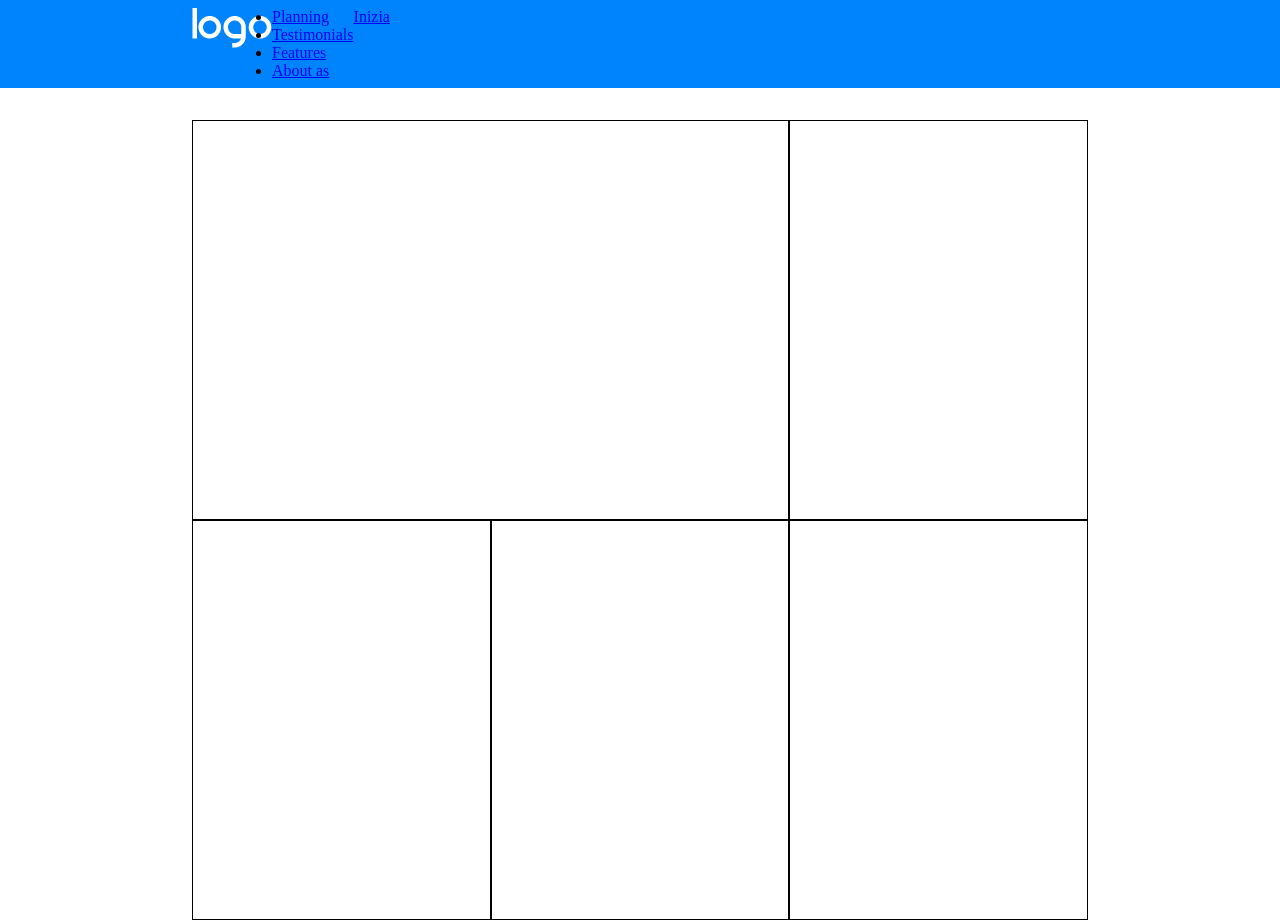
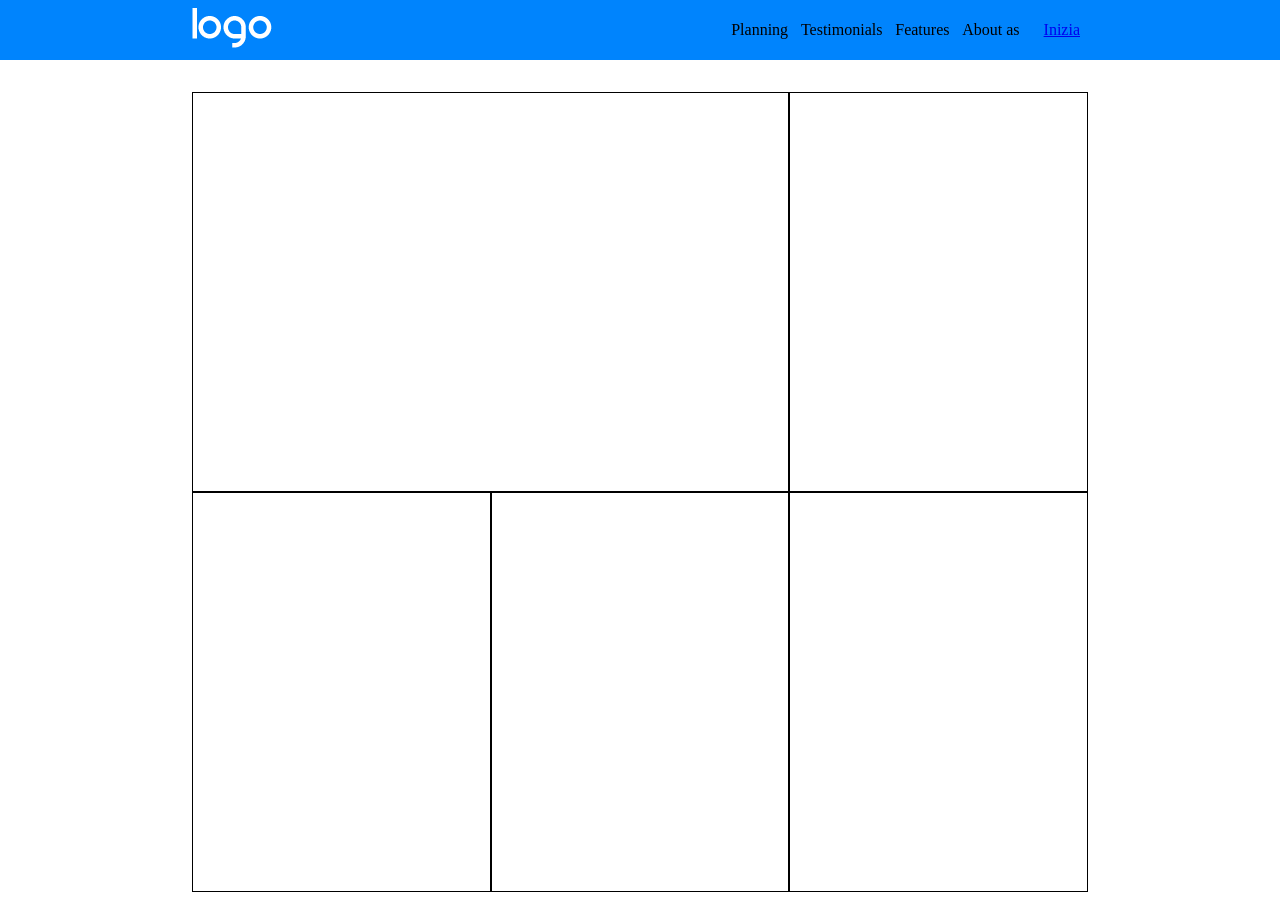
Before and after one commit to francescominutella/htmlcss-responsive-layout, a plain HTML site: page index.html in a window 1280 px wide. Shown: the top 923 px of the page. Drawn offline with Linux system fonts and the light colour scheme.

Commit message:
header: setting NAVbarr d_flex + jc:end in menu_rgt

```diff
--- a/css/style.css
+++ b/css/style.css
@@ -14,9 +14,14 @@
     --footer: rgba(51, 51, 51, 1);
 }
 
-.d_flex{
+.d_flex {
     display: flex;
 }
+
+img {
+    max-width: 100%;
+}
+
 
 /* #endregion UTILITY */
 
@@ -27,15 +32,27 @@
     width: 70%;
 }
 
+.lst_unstyle {
+    list-style: none;
+}
+
+.btn {
+    text-align: center;
+    padding: 0.5rem 0.5rem;
+    display: inline-block;
+    border-radius: 10px;
+}
+
 [class^="col_"] {
     padding: 0 1rem;
 }
 
-section{
+section {
     padding: 2rem 0;
 }
 
-.planning, .benefit{
+.planning,
+.benefit {
     background-color: var(--secondary);
 }
 
@@ -50,19 +67,20 @@ section{
     border: 1px solid black;
 }
 
-.dbg .txt_committed{
+.dbg .txt_committed {
     height: 200px;
     background-color: cadetblue;
 }
 
-.dbg .card_testimonial{
+.dbg .card_testimonial {
     height: 200px;
     background-color: cadetblue;
 }
 
-.dbg .cta{
+.dbg .cta {
     background-color: var(--secondary);
 }
+
 /* #endregion DEBUG */
 
 
@@ -72,6 +90,33 @@ section{
     padding: 0.5rem 0;
 }
 
+#app_header nav {
+    height: 100%;
+    align-items: center;
+    gap: 1rem;
+}
+
+#app_header .menu_rgt {
+    list-style: none;
+    gap: 0.8rem;
+    flex-grow: 1;
+    text-decoration: none;
+    display: flex;
+}
+
+#app_header ul a {
+    text-decoration: none;
+    color: black;
+}
+
+#app_header .menu_rgt {
+    justify-content: end;
+}
+
+#app_header ul a {
+    text-decoration: none;
+    color: black;
+}
 
 /* #endregion HEADER */
 
@@ -82,6 +127,7 @@ section{
     display: flex;
     flex-wrap: wrap;
 }
+
 .col_1 {
     width: calc(100% / 12 * 1);
 }
@@ -141,7 +187,7 @@ section{
 
 /* #region testimonial */
 
-.card_testimonial{
+.card_testimonial {
     margin: 1rem 0;
 }
 
@@ -152,7 +198,7 @@ section{
 
 /*region FOOTER */
 
-#app_footer{
+#app_footer {
     background-color: var(--footer);
 }
 
@@ -164,8 +210,7 @@ section{
 
 /* #region min768px*/
 
-@media screen and (min-width: 768px)
-{
+@media screen and (min-width: 768px) {
     .col_md_1 {
         width: calc(100% / 12 * 1);
     }
@@ -216,11 +261,11 @@ section{
         /* TABLET */
     }
 }
+
 /* #endregion min768px*/
 
 /* #region min1200px */
-@media screen and (min-width: 1200px)
-{
+@media screen and (min-width: 1200px) {
     .col_lg_1 {
         width: calc(100% / 12 * 1);
     }
@@ -271,6 +316,7 @@ section{
         /* TABLET */
     }
 }
+
 /* #endregion min1200px */
 
 /* #endregion MEDIAquery */
--- a/index.html
+++ b/index.html
@@ -16,14 +16,13 @@
                         <a href=""><img src="./assets/img/logo.png" alt=""></a>
                     </div>
 
-                <ul class="menu_rgt underline">
+                    <ul class="menu_rgt lst_unstyle">
                         <li><a href="#">Planning</a></li>
                         <li><a href="#">Testimonials</a></li>
                         <li><a href="#">Features</a></li>
                         <li><a href="#">About as</a></li>
                     </ul>
-                <div><a href="#" class="btn btn-blue">Inizia</a></div>
-
+                    <div><a href="#" class="btn btn_header">Inizia</a></div>
                 </nav>
             </div>
 
```
Lines whose indentation alone changed are shown as unchanged.
